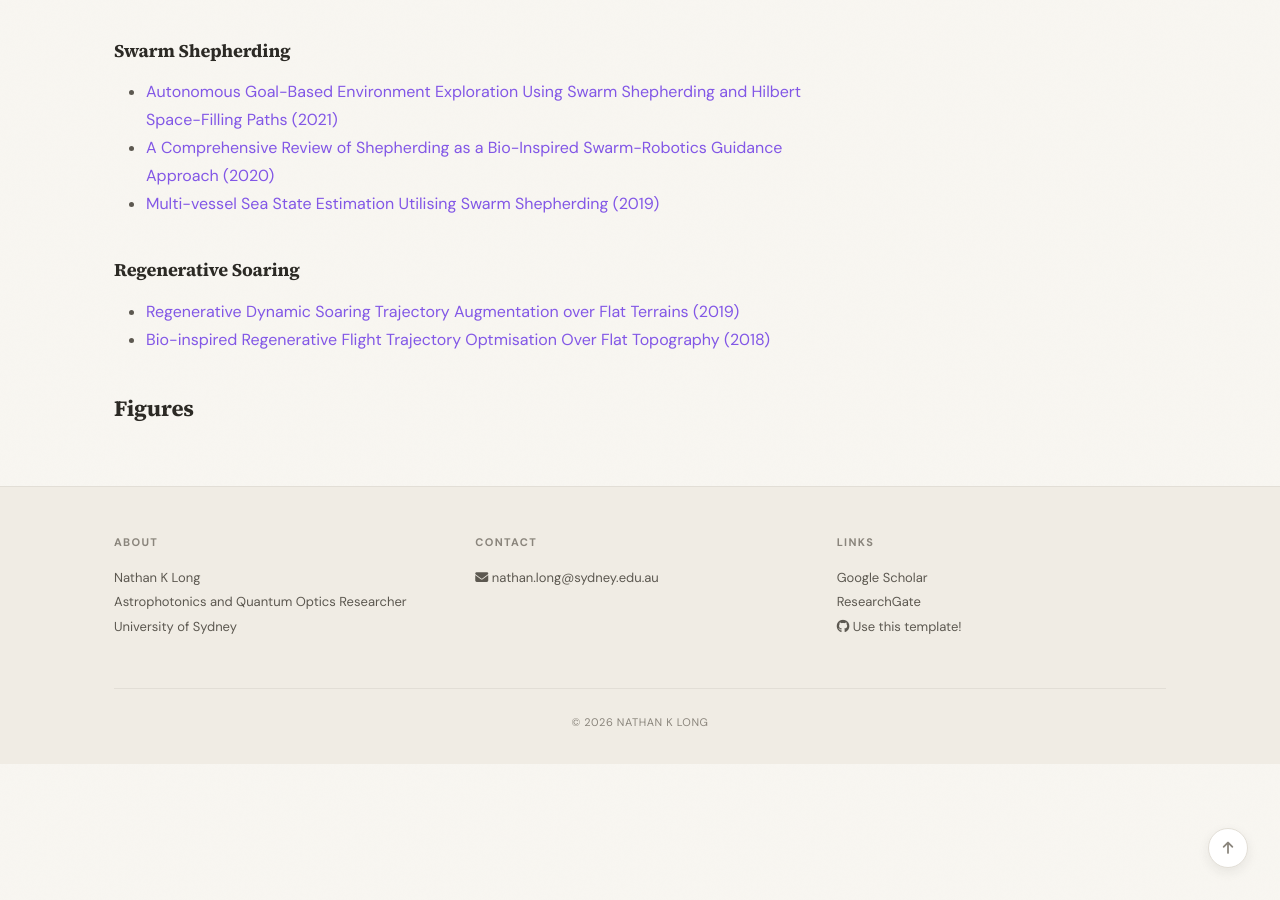
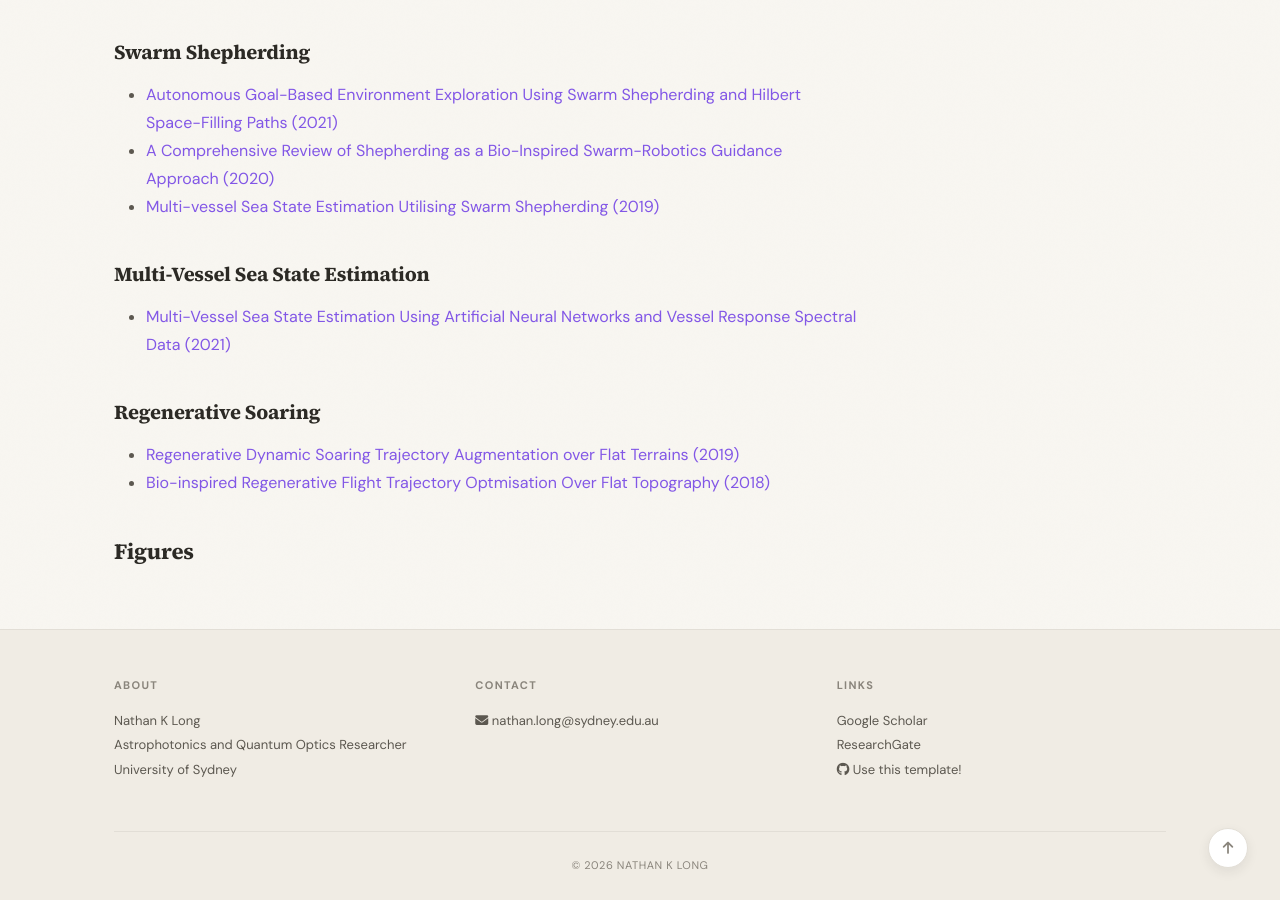
Before and after one commit to nathanklong/nathanklong.github.io, a Jekyll site: the page built from _pages/research-autonomous-vehicle-guidance.md, in a window 1280 px wide and 900 px high, scrolled down 916 px. Built offline with Jekyll 4.4.1, drawn with Linux system fonts in a browser that asks for light colours; a style sheet for code colours, icons or effects is not loaded.

Commit message:
Update research-autonomous-vehicle-guidance.md

```diff
--- a/_pages/research-autonomous-vehicle-guidance.md
+++ b/_pages/research-autonomous-vehicle-guidance.md
@@ -17,12 +17,15 @@ approach. Expand into several paragraphs.
 - [Paper title, venue (year)](https://doi.org/10.xxxx/xxxxx)
 {% endcomment %}
 
-#### Swarm Shepherding
+##### Swarm Shepherding
 - [Autonomous Goal-Based Environment Exploration Using Swarm Shepherding and Hilbert Space-Filling Paths (2021)]({{ site.url }}{{ site.baseurl }}/papers/Long2021_-_Autonomous Goal-Based Environment Exploration Using Swarm Shepherding and Hilbert Space-Filling Paths.pdf)
 - [A Comprehensive Review of Shepherding as a Bio-Inspired Swarm-Robotics Guidance Approach (2020)]({{ site.url }}{{ site.baseurl }}/papers/Long2020_-_A Comprehensive Review of Shepherding as a Bio-Inspired Swarm-Robotics Guidance Approach.pdf)
 - [Multi-vessel Sea State Estimation Utilising Swarm Shepherding (2019)]({{ site.url }}{{ site.baseurl }}/papers/Long2019_-_Multi-vessel Sea State Estimation Utilising Swarm Shepherding.pdf)
 
-#### Regenerative Soaring
+##### Multi-Vessel Sea State Estimation
+- [Multi-Vessel Sea State Estimation Using Artificial Neural Networks and Vessel Response Spectral Data (2021)]({{ site.url }}{{ site.baseurl }}/papers/Long2021_MSc_Thesis_-_Multi-vessel sea state estimation using artificial neural networks and vessel response spectral data.pdf)
+
+##### Regenerative Soaring
 - [Regenerative Dynamic Soaring Trajectory Augmentation over Flat Terrains (2019)]({{ site.url }}{{ site.baseurl }}/papers/Long2019_-_Regenerative_Dynamic_Soaring_Trajectory_Augmentation_over_Flat_Terrains.pdf)
 - [Bio-inspired Regenerative Flight Trajectory Optmisation Over Flat Topography (2018)]({{ site.url }}{{ site.baseurl }}/papers/Long2018_-_Bio-inspired_Regenerative_Flight_Trajectory_Optmisation_Over_Flat_Topography.pdf)
 
```
